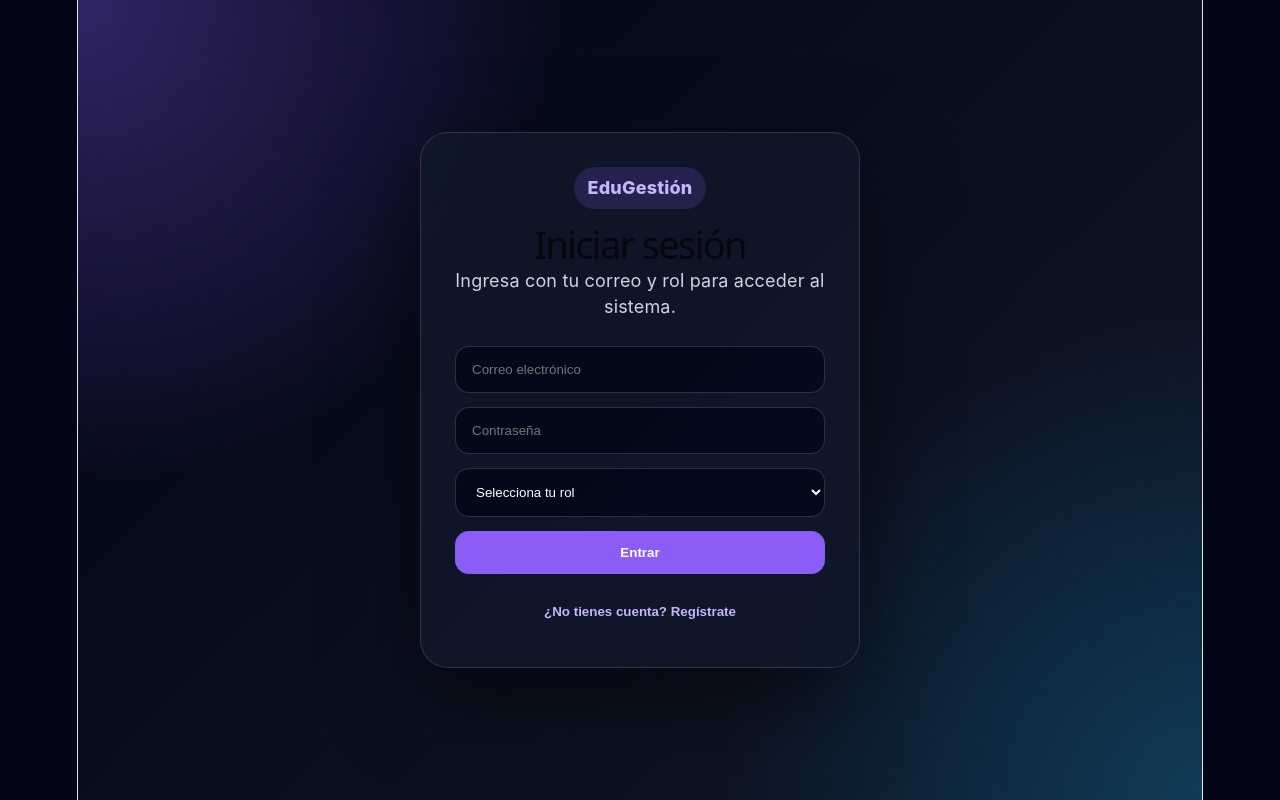
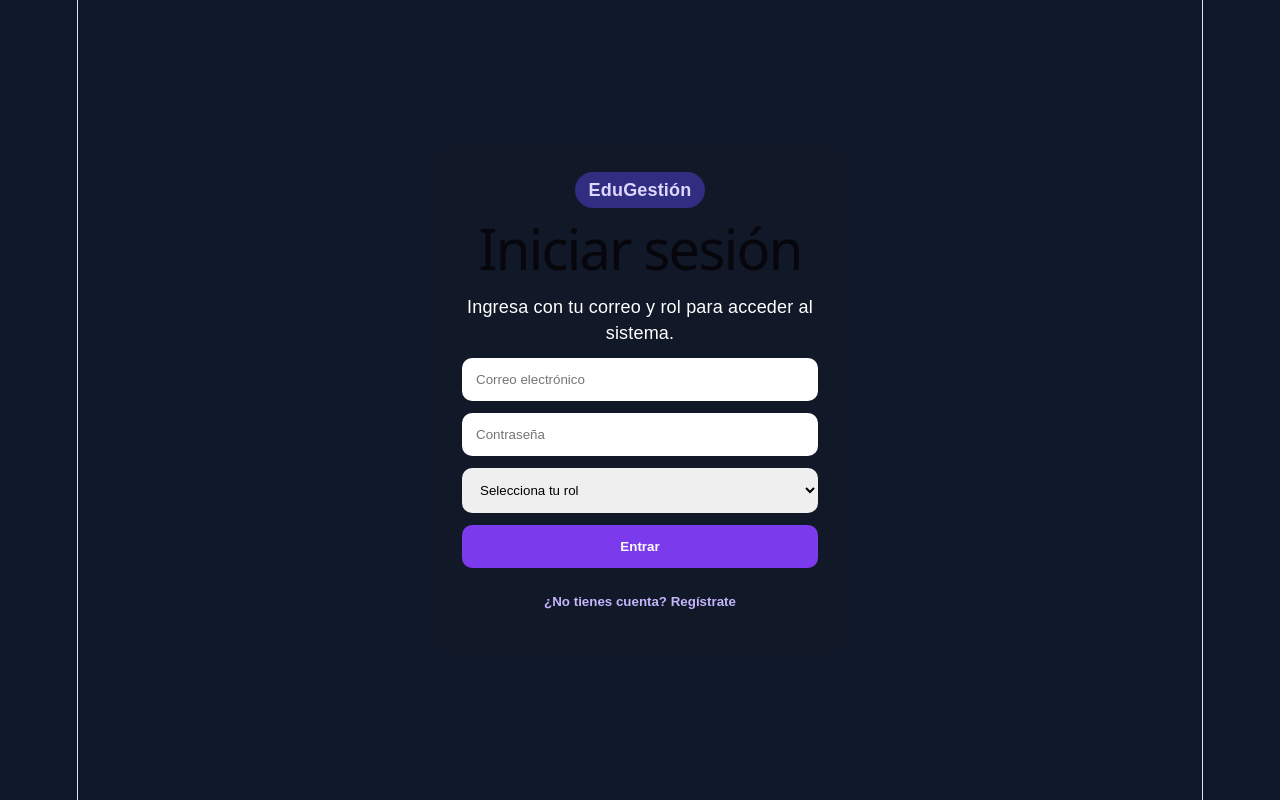
Before and after one commit to Nicool4s19/FullStack3-Front, a React (Vite) app: page / in a window 1280 px wide. Built offline with nearby package versions, Linux system fonts and the light colour scheme.

Commit message:
avance 3

```diff
--- a/src/App.css
+++ b/src/App.css
@@ -4,85 +4,42 @@
 
 body {
   margin: 0;
-  font-family: Inter, system-ui, Arial, sans-serif;
-  background: #020617;
-  color: #f8fafc;
+  font-family: Arial, sans-serif;
+  background: #0f172a;
+  color: white;
 }
 
 .auth-container {
   min-height: 100vh;
   display: grid;
   place-items: center;
-  padding: 24px;
-  background:
-    radial-gradient(circle at top left, rgba(139, 92, 246, .35), transparent 35%),
-    radial-gradient(circle at bottom right, rgba(14, 165, 233, .25), transparent 35%),
-    linear-gradient(135deg, #020617, #111827);
 }
 
 .auth-card {
-  width: 100%;
-  max-width: 440px;
-  padding: 34px;
-  border-radius: 28px;
-  background: rgba(15, 23, 42, .88);
-  border: 1px solid rgba(148, 163, 184, .22);
-  box-shadow: 0 30px 90px rgba(0, 0, 0, .5);
-}
-
-.badge {
-  display: inline-block;
-  padding: 8px 14px;
-  border-radius: 999px;
-  background: rgba(139, 92, 246, .18);
-  color: #c4b5fd;
-  font-weight: 800;
-}
-
-.auth-card h1 {
-  margin: 22px 0 10px;
-  font-size: 38px;
-}
-
-.auth-card p {
-  color: #cbd5e1;
-}
-
-form {
-  display: grid;
-  gap: 14px;
-  margin-top: 26px;
+  width: 420px;
+  padding: 32px;
+  background: #111827;
+  border-radius: 20px;
 }
 
 input,
-select {
+select,
+button {
   width: 100%;
-  padding: 15px 16px;
-  border-radius: 14px;
-  border: 1px solid rgba(148, 163, 184, .25);
-  background: rgba(2, 6, 23, .75);
-  color: white;
-  outline: none;
+  padding: 14px;
+  margin-top: 12px;
+  border-radius: 10px;
+  border: none;
 }
 
 button {
-  border: 0;
-  border-radius: 14px;
-  padding: 14px 18px;
-  background: #8b5cf6;
+  background: #7c3aed;
   color: white;
-  font-weight: 800;
+  font-weight: bold;
   cursor: pointer;
 }
 
-button:hover {
-  transform: translateY(-1px);
-  opacity: .95;
-}
-
 .link-button {
-  width: 100%;
-  margin-top: 16px;
   background: transparent;
   color: #c4b5fd;
 }
@@ -91,105 +48,114 @@ button:hover {
   min-height: 100vh;
   display: grid;
   grid-template-columns: 280px 1fr;
-  background: #0f172a;
 }
 
 .sidebar {
+  background: #020617;
   padding: 28px;
-  background: #020617;
-  border-right: 1px solid rgba(148, 163, 184, .15);
 }
 
 .sidebar h2 {
-  margin: 0 0 28px;
+  margin-top: 0;
   color: #a78bfa;
 }
 
 .user-box {
+  background: #1e1b4b;
   padding: 18px;
-  margin-bottom: 28px;
-  border-radius: 18px;
-  background: rgba(139, 92, 246, .12);
-  border: 1px solid rgba(139, 92, 246, .25);
+  border-radius: 16px;
+  margin: 24px 0;
+  overflow: hidden;
 }
 
-.user-box strong,
+.user-box strong {
+  display: block;
+  word-break: break-word;
+}
+
 .user-box span {
+  color: #cbd5e1;
+}
+
+.nav-item,
+.logout {
+  display: block;
+  margin-bottom: 12px;
+}
+
+.logout {
+  background: #ef4444;
+}
+
+.content {
+  padding: 40px;
+}
+
+.topbar {
+  margin-bottom: 28px;
+}
+
+.topbar h1 {
+  margin: 8px 0;
+  font-size: 36px;
+}
+
+.badge {
+  background: #312e81;
+  color: #ddd6fe;
+  padding: 8px 14px;
+  border-radius: 999px;
+  font-weight: bold;
+}
+
+.stats-grid {
+  display: grid;
+  grid-template-columns: repeat(3, 1fr);
+  gap: 18px;
+  margin-bottom: 28px;
+}
+
+.stats-grid article,
+.module-panel {
+  background: #111827;
+  border: 1px solid #334155;
+  border-radius: 18px;
+  padding: 22px;
+}
+
+.stats-grid strong,
+.stats-grid span {
   display: block;
 }
 
-.user-box span {
-  margin-top: 6px;
-  color: #cbd5e1;
-  font-size: 14px;
+.module-panel {
+  max-width: 900px;
 }
 
-.sidebar nav {
+.panel-header {
+  display: flex;
+  justify-content: space-between;
+  align-items: center;
+}
+
+.table-card {
+  margin-top: 20px;
   display: grid;
   gap: 12px;
 }
 
-.sidebar a {
-  text-decoration: none;
-  color: #e2e8f0;
-  padding: 13px 14px;
-  border-radius: 14px;
-  background: rgba(255, 255, 255, .04);
-  transition: .2s;
+.table-row {
+  display: grid;
+  grid-template-columns: 50px 1fr 120px 120px;
+  gap: 12px;
+  align-items: center;
+  background: #020617;
+  padding: 14px;
+  border-radius: 12px;
 }
 
-.sidebar a:hover {
-  background: rgba(139, 92, 246, .22);
-}
-
-.logout {
-  width: 100%;
-  margin-top: 32px;
-  background: #ef4444;
-}
-
-.content {
-  padding: 34px;
-}
-
-.topbar {
-  margin-bottom: 30px;
-}
-
-.topbar h1 {
+.table-row button {
   margin: 0;
-  font-size: 38px;
-}
-
-.topbar p {
-  color: #cbd5e1;
-}
-
-.cards-grid {
-  display: grid;
-  grid-template-columns: repeat(3, 1fr);
-  gap: 22px;
-}
-
-.module-card {
-  padding: 26px;
-  border-radius: 24px;
-  background: rgba(15, 23, 42, .88);
-  border: 1px solid rgba(148, 163, 184, .18);
-  box-shadow: 0 18px 45px rgba(0, 0, 0, .25);
-}
-
-.module-card h3 {
-  margin-top: 0;
-  color: #ddd6fe;
-}
-
-.module-card p {
-  color: #cbd5e1;
-}
-
-.module-card button {
-  margin-top: 12px;
 }
 
 @media (max-width: 900px) {
@@ -197,7 +163,8 @@ button:hover {
     grid-template-columns: 1fr;
   }
 
-  .cards-grid {
+  .stats-grid,
+  .table-row {
     grid-template-columns: 1fr;
   }
 }
--- a/src/pages/Dashboard.jsx
+++ b/src/pages/Dashboard.jsx
@@ -1,12 +1,23 @@
+import { useState } from "react"
 import { permisos } from "../auth/roles"
+
+const icons = {
+  "Gestión de usuarios": "👥",
+  Cursos: "📚",
+  "Ficha alumno": "🎓",
+  Mensajería: "💬",
+  Calendario: "📅",
+  Anotaciones: "📝",
+}
 
 function Dashboard({ user, onLogout }) {
   const modulos = permisos[user.role] || []
+  const [activeModule, setActiveModule] = useState(modulos[0] || "Inicio")
 
   return (
     <main className="dashboard">
       <aside className="sidebar">
-        <h2>EduGestión</h2>
+        <h2>Portal Escolar</h2>
 
         <div className="user-box">
           <strong>{user.nombre || user.email}</strong>
@@ -15,9 +26,14 @@ function Dashboard({ user, onLogout }) {
 
         <nav>
           {modulos.map((modulo) => (
-            <a href="#" key={modulo}>
+            <button
+              key={modulo}
+              className={activeModule === modulo ? "nav-item active" : "nav-item"}
+              onClick={() => setActiveModule(modulo)}
+            >
+              <span>{icons[modulo] || "📌"}</span>
               {modulo}
-            </a>
+            </button>
           ))}
         </nav>
 
@@ -29,25 +45,68 @@ function Dashboard({ user, onLogout }) {
       <section className="content">
         <header className="topbar">
           <div>
-            <h1>Panel principal</h1>
+            <span className="badge">Panel {user.role}</span>
+            <h1>{activeModule}</h1>
             <p>Bienvenido/a, {user.nombre || user.email}</p>
           </div>
         </header>
 
-        <section className="cards-grid">
-          {modulos.map((modulo) => (
-            <article className="module-card" key={modulo}>
-              <h3>{modulo}</h3>
-              <p>
-                Módulo habilitado para el rol <strong>{user.role}</strong>.
-              </p>
-              <button>Entrar</button>
-            </article>
-          ))}
+        <section className="stats-grid">
+          <article>
+            <strong>{modulos.length}</strong>
+            <span>Módulos disponibles</span>
+          </article>
+
+          <article>
+            <strong>{user.role}</strong>
+            <span>Rol actual</span>
+          </article>
+
+          <article>
+            <strong>Activo</strong>
+            <span>Estado de sesión</span>
+          </article>
         </section>
+
+        <ModuleContent moduleName={activeModule} role={user.role} />
       </section>
     </main>
   )
 }
 
+function ModuleContent({ moduleName, role }) {
+  const data = {
+    Cursos: ["Desarrollo Fullstack III", "Base de Datos", "Arquitectura de Software"],
+    "Ficha alumno": ["Nicolás Monsálvez", "Camila Rojas", "Matías Soto"],
+    Anotaciones: ["Atraso registrado", "Felicitación académica", "Citación pendiente"],
+    Calendario: ["Presentación final", "Reunión apoderado", "Entrega informe"],
+    Mensajería: ["Mensaje de coordinación", "Aviso de reunión", "Consulta académica"],
+    "Gestión de usuarios": ["Administrador", "Docente", "Apoderado", "Estudiante"],
+  }
+
+  return (
+    <section className="module-panel">
+      <div className="panel-header">
+        <div>
+          <h2>{moduleName}</h2>
+          <p>Módulo habilitado para el rol <strong>{role}</strong>.</p>
+        </div>
+
+        <button>Nuevo registro</button>
+      </div>
+
+      <div className="table-card">
+        {data[moduleName]?.map((item, index) => (
+          <div className="table-row" key={item}>
+            <span>{index + 1}</span>
+            <strong>{item}</strong>
+            <small>Disponible</small>
+            <button>Ver detalle</button>
+          </div>
+        ))}
+      </div>
+    </section>
+  )
+}
+
 export default Dashboard
```
